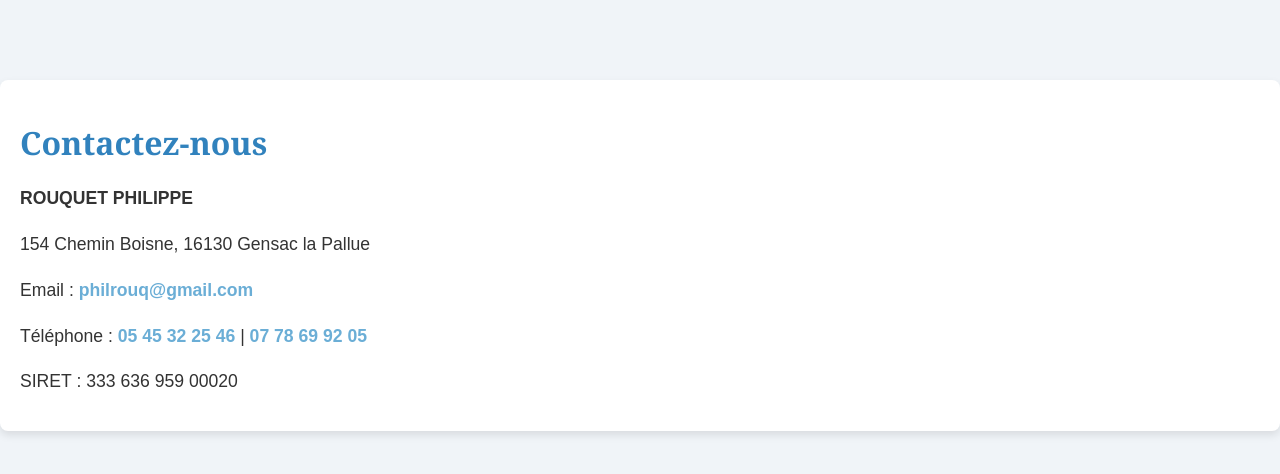
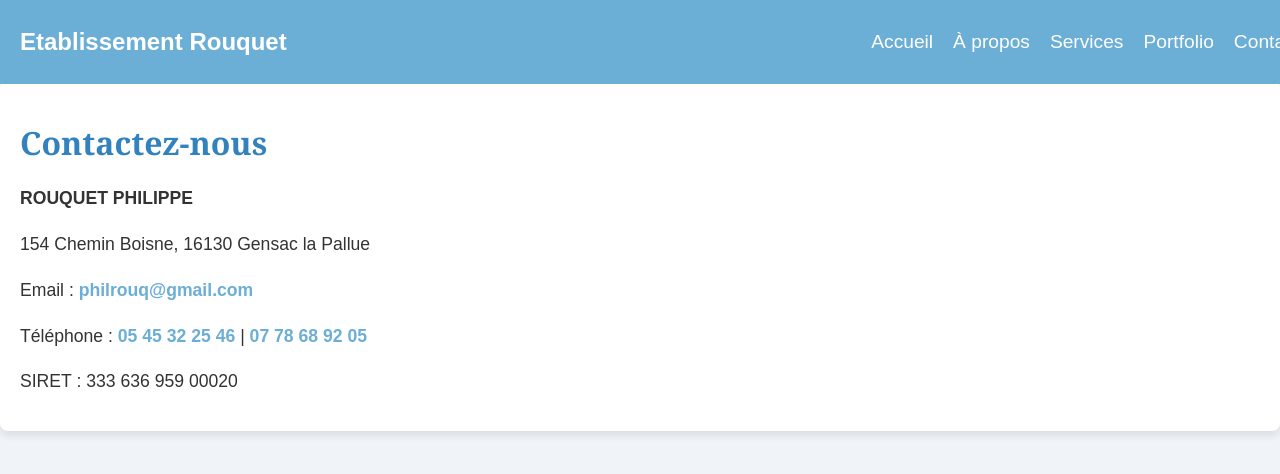
Before and after one commit to RudyDev-engfr/rouquetEstablishment, a Next.js app: page /contact in a window 1280 px wide. Shown: the top 474 px of the page. Built offline with nearby package versions, Linux system fonts and the light colour scheme.

Commit message:
Try resolve navjs trouble

```diff
--- a/app/contact/page.js
+++ b/app/contact/page.js
@@ -21,7 +21,7 @@ export default function ContactPage() {
         </a>{" "}
         |{" "}
         <a href='tel:0778699205' className={styles.link}>
-          07 78 69 92 05
+          07 78 68 92 05
         </a>
       </p>
       <p className={styles.paragraph}>SIRET : 333 636 959 00020</p>
--- a/app/layout.js
+++ b/app/layout.js
@@ -1,11 +1,12 @@
+// app/layout.js
 import "./globals.css";
-// import Nav from "../components/Nav";
+import Nav from "@components/Nav"; // Utilisation de l'alias défini dans jsconfig.json
 
 export default function RootLayout({ children }) {
   return (
     <html lang='fr'>
       <body>
-        {/* <Nav /> */}
+        <Nav />
         {children}
       </body>
     </html>
--- a/components/Nav.module.css
+++ b/components/Nav.module.css
@@ -2,104 +2,69 @@
   display: flex;
   justify-content: space-between;
   align-items: center;
-  background-color: var(--secondary-color);
-  padding: 10px 0px 10px 0px;
+  padding: 15px 20px;
+  background-color: var(--primary-color);
+  color: #ffffff;
   position: fixed;
-  width: 100vw; /* Prend toute la largeur de l'écran */
+  width: 100vw;
   top: 0;
   left: 0;
   z-index: 1000;
 }
 
 .logo a {
-  color: var(--header-text-color);
   text-decoration: none;
-  font-size: 1.5em;
+  color: #ffffff;
+  font-size: 1.5rem;
   font-weight: bold;
-  padding-left: 20px;
 }
 
 .burger {
-  display: none; /* Par défaut caché sur les écrans larges */
-  font-size: 1.5rem; /* Taille appropriée pour l'icône */
-  color: var(--header-text-color);
-  background: none; /* Pas de fond */
-  border: none; /* Pas de bordure */
-  cursor: pointer; /* Curseur pointeur */
-  z-index: 1100;
-  padding: 10px; /* Padding ajusté pour un espacement agréable */
-  padding-right: 40px;
-  width: 40px; /* Définir une taille spécifique pour le bouton */
-  /* height: 40px; Définir une hauteur spécifique pour le bouton */
+  display: none;
+  background: none;
+  border: none;
+  color: #ffffff;
+  font-size: 1.8rem;
+  cursor: pointer;
 }
 
-/* Liste des liens de navigation */
 .navLinks {
   list-style: none;
   display: flex;
   gap: 20px;
-  padding-right: 20px;
 }
 
-.navLinks li {
-  display: inline;
+.navLinks li a {
+  text-decoration: none;
+  color: #ffffff;
+  font-size: 1.2rem;
 }
 
-.navLinks a {
-  color: var(--header-text-color);
-  font-size: 1em;
-  text-decoration: none;
+.navActive {
+  display: block;
 }
 
-.navLinks a:hover {
-  text-decoration: underline;
-}
-
-/* Styles spécifiques pour mobile */
 @media (max-width: 768px) {
-  .navbar {
-    display: flex;
-    justify-content: space-between;
-    align-items: center;
-    background-color: var(--secondary-color);
-    padding: 10px 10px 10px 8px;
-    position: fixed;
-    width: 100vw; /* Prend toute la largeur de l'écran */
-    top: 0;
-    left: 0;
-    z-index: 1000;
-  }
-
   .burger {
-    display: block; /* Afficher le bouton burger sur mobile */
-    order: 2; /* Placer le bouton en second, à droite */
-  }
-
-  .logo {
-    order: 1; /* Assurer que le logo reste à gauche sur mobile */
-    padding-left: none;
+    display: block;
   }
 
   .navLinks {
-    display: none; /* Cacher par défaut */
+    display: none;
     flex-direction: column;
-    align-items: flex-start;
-    background-color: var(--secondary-color);
-    position: fixed;
-    top: 60px; /* Espacement sous la navbar */
+    background-color: var(--primary-color);
+    position: absolute;
+    top: 60px;
     right: 0;
-    width: 80vw; /* Ajuster la largeur du menu mobile */
     padding: 20px;
-    box-shadow: 0px 4px 8px rgba(0, 0, 0, 0.2);
-    z-index: 1000;
+    border-radius: 0 0 10px 10px;
   }
 
   .navActive {
-    display: flex !important; /* Forcer l'affichage du menu sur mobile */
-    flex-direction: column;
+    display: flex;
   }
 
   .navLinks li {
-    margin-bottom: 15px; /* Espacement entre chaque lien */
+    margin-bottom: 15px;
   }
 }
--- a/components/nav.js
+++ b/components/nav.js
@@ -1,62 +1,31 @@
-// "use client";
+"use client";
 
-// import { useState } from "react";
-// import Link from "next/link";
-// import styles from "./Nav.module.css";
+import Link from "next/link";
+import styles from "./Nav.module.css";
 
-// export default function Nav() {
-//   const [isOpen, setIsOpen] = useState(false);
-
-//   const toggleMenu = () => {
-//     console.log("Menu toggled!"); // Log pour vérifier si la fonction est bien déclenchée
-//     setIsOpen(prev => !prev);
-//   };
-
-//   const closeMenu = () => {
-//     console.log("Menu closed!"); // Log pour vérifier si la fonction est bien déclenchée
-//     setIsOpen(false);
-//   };
-
-//   return (
-//     <nav className={styles.navbar}>
-//       <div className={styles.logo}>
-//         <Link href='/'>Etablissement Rouquet</Link>
-//       </div>
-//       <button className={styles.burger} onClick={toggleMenu}>
-//         &#9776;
-//       </button>
-//       <ul className={`${styles.navLinks} ${isOpen ? styles.navActive : ""}`}>
-//         <li>
-//           <Link href='/' onClick={closeMenu}>
-//             Accueil
-//           </Link>
-//         </li>
-//         <li>
-//           <Link href='/about' onClick={closeMenu}>
-//             À propos
-//           </Link>
-//         </li>
-//         <li>
-//           <Link href='/services' onClick={closeMenu}>
-//             Services
-//           </Link>
-//         </li>
-//         <li>
-//           <Link href='/portfolio' onClick={closeMenu}>
-//             Portfolio
-//           </Link>
-//         </li>
-//         <li>
-//           <Link href='/contact' onClick={closeMenu}>
-//             Contact
-//           </Link>
-//         </li>
-//         {/* <li>
-//           <Link href='/legal' onClick={closeMenu}>
-//             Mentions légales
-//           </Link>
-//         </li> */}
-//       </ul>
-//     </nav>
-//   );
-// }
+export default function Nav() {
+  return (
+    <nav className={styles.navbar}>
+      <div className={styles.logo}>
+        <Link href='/'>Etablissement Rouquet</Link>
+      </div>
+      <ul className={styles.navLinks}>
+        <li>
+          <Link href='/'>Accueil</Link>
+        </li>
+        <li>
+          <Link href='/about'>À propos</Link>
+        </li>
+        <li>
+          <Link href='/services'>Services</Link>
+        </li>
+        <li>
+          <Link href='/portfolio'>Portfolio</Link>
+        </li>
+        <li>
+          <Link href='/contact'>Contact</Link>
+        </li>
+      </ul>
+    </nav>
+  );
+}
--- a/jsconfig.json
+++ b/jsconfig.json
@@ -1,7 +1,11 @@
 {
   "compilerOptions": {
+    "baseUrl": ".",
     "paths": {
-      "@/*": ["./*"]
+      "@components/*": ["components/*"],
+      "@styles/*": ["styles/*"],
+      "@public/*": ["public/*"],
+      "@/*": ["*"]
     }
   }
 }
```
Also changed, not shown: components/GoogleAnalytics.js (+34 -34 lines), package.json (+13 -4 lines), 1 other file (tests, documents, lock files or other folders).
